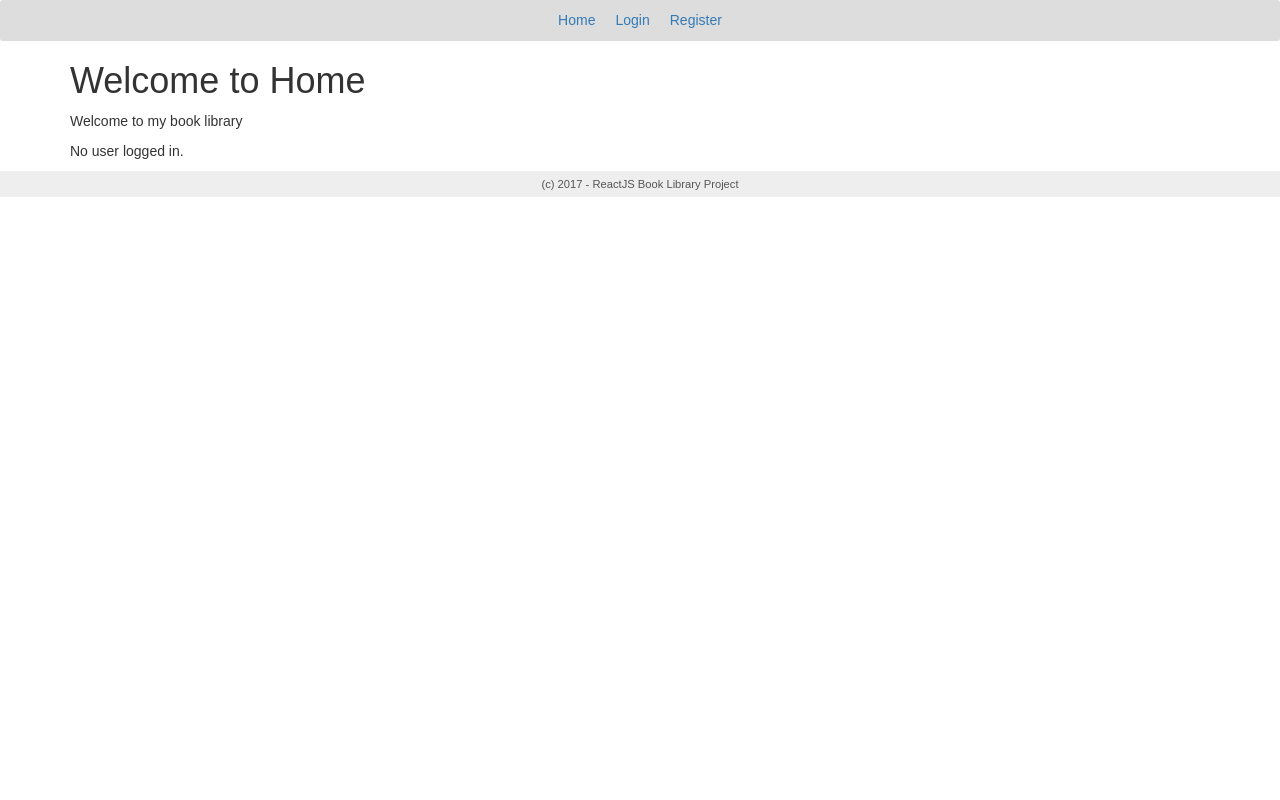
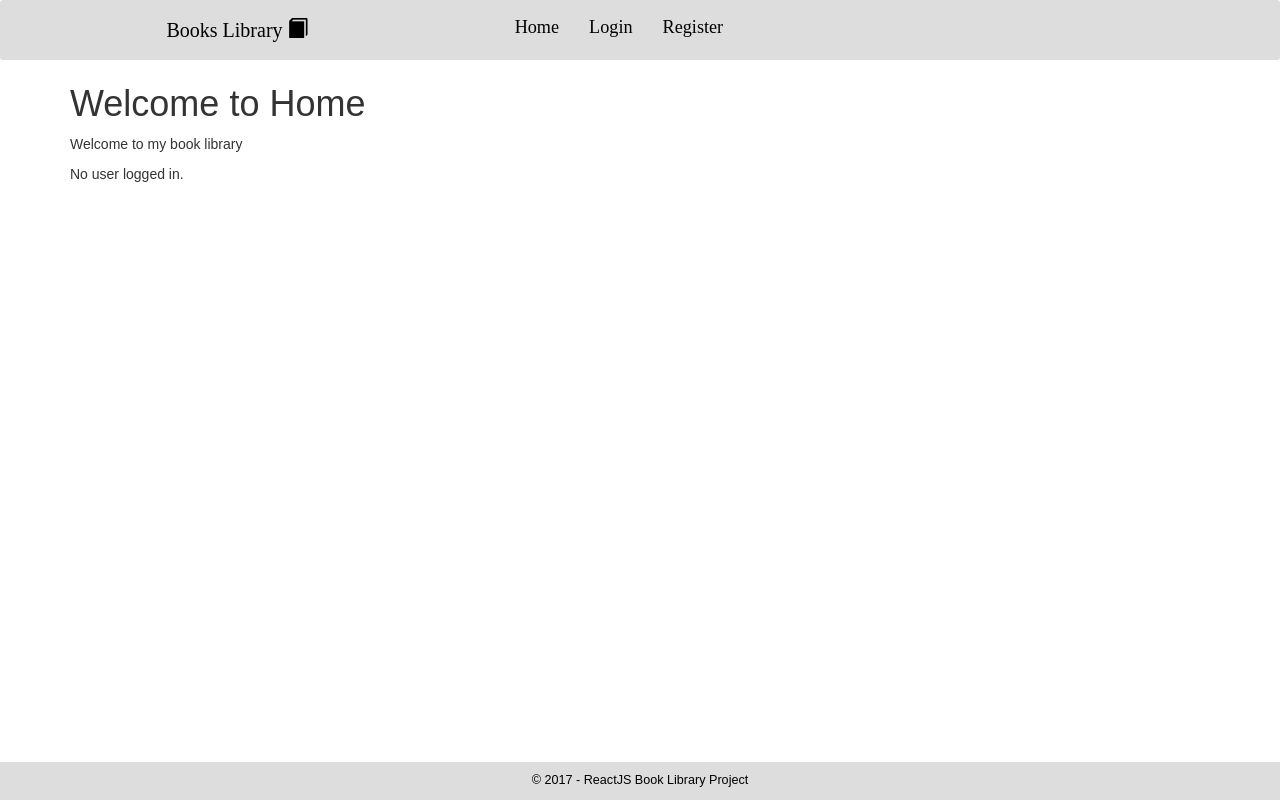
Before and after one commit to gyokkoo/books-library, a React (Create React App) app: page / in a window 1280 px wide. Built offline with nearby package versions, Linux system fonts and the light colour scheme.

Commit message:
Updated navbar and footer

```diff
--- a/public/index.html
+++ b/public/index.html
@@ -3,7 +3,10 @@
   <head>
     <meta charset="utf-8">
     <link rel="shortcut icon" href="%PUBLIC_URL%/favicon.ico">
-    <link rel="stylesheet" href="https://maxcdn.bootstrapcdn.com/bootstrap/3.3.7/css/bootstrap.min.css">
+
+    <link rel="stylesheet" href="https://maxcdn.bootstrapcdn.com/bootstrap/3.3.7/css/bootstrap.min.css" integrity="sha384-BVYiiSIFeK1dGmJRAkycuHAHRg32OmUcww7on3RYdg4Va+PmSTsz/K68vbdEjh4u" crossorigin="anonymous">
+    <link rel="stylesheet" href="https://maxcdn.bootstrapcdn.com/bootstrap/3.3.7/css/bootstrap-theme.min.css" integrity="sha384-rHyoN1iRsVXV4nD0JutlnGaslCJuC7uwjduW9SVrLvRYooPp2bWYgmgJQIXwl/Sp" crossorigin="anonymous">
+
     <title>Books Library | Share your books</title>
   </head>
   <body>
--- a/src/App.css
+++ b/src/App.css
@@ -1,6 +1,3 @@
-.App {
-}
-
 #infoBox, #errorBox, #loadingBox {
     width: 80%;
     margin: 10px auto;
@@ -10,6 +7,11 @@
     border-radius: 3px;
     display: none;
     cursor: pointer;
+}
+
+.main {
+    margin-top: 5%;
+    margin-bottom: 5%;
 }
 
 #loadingBox {
--- a/src/App.js
+++ b/src/App.js
@@ -2,8 +2,8 @@ import React, { Component } from 'react'
 import './App.css'
 import Helpers from './utilities/Helpers'
 
-import NavigationBar from './components/NavigationBar'
-import Footer from './components/Footer'
+import NavigationBar from './components/navbar/NavigationBar'
+import Footer from './components/footer/Footer'
 import Routes from './routes'
 
 import $ from 'jquery'
@@ -44,13 +44,13 @@ export default class App extends Component {
     return (
       <div className='App'>
         <NavigationBar />
-        <div className='container'>
-          <Routes />
+        <div className='container main'>
           <header>
             <div id='loadingBox'>Loading ..</div>
             <div id='infoBox'>Info msg</div>
             <div id='errorBox'>Error msg</div>
           </header>
+          <Routes />
         </div>
         <Footer />
       </div>
--- a/src/components/Footer.css
+++ /dev/null
@@ -1,7 +0,0 @@
-.footer-view {
-    text-align: center;
-    background: #EEE;
-    color: #555;
-    padding: 5px;
-    font-size: 0.8em;
-}
--- a/src/components/NavigationBar.css
+++ /dev/null
@@ -1,23 +0,0 @@
-.navigation-bar {
-    background: #DDD;
-    text-align: center;
-    padding: 10px 5px;
-    line-height: 1.5;
-    border-radius: 3px;
-    overflow: auto;
-}
-
-.navigation-bar a {
-    text-decoration: none;
-    padding: 5px 10px;
-    border-radius: 5px;
-}
-
-.navigation-bar a:hover {
-    background: #BBB;
-}
-
-.navigation-bar .loggedInUser {
-    float: right;
-    margin-right: 10px;
-}
--- /dev/null
+++ b/src/components/footer/Footer.css
@@ -0,0 +1,14 @@
+.footer-view {
+    clear: both;
+    position: fixed;
+    z-index: 10;
+    height: 3em;
+    text-align: center;
+    color: black;
+    font-size: 0.9em;
+    right: 0;
+    bottom: 0;
+    left: 0;
+    padding: 1rem;
+    background-color: #DDD;
+}
--- a/src/components/Footer.js
+++ b/src/components/footer/Footer.js
@@ -5,7 +5,7 @@ export default class Footer extends Component {
   render () {
     return (
       <div className='footer-view'>
-        (c) 2017 - ReactJS Book Library Project
+        &copy; 2017 - ReactJS Book Library Project
       </div>
     )
   }
--- /dev/null
+++ b/src/components/navbar/NavigationBar.css
@@ -0,0 +1,41 @@
+.navigation-bar {
+  font-size: 1.3em;
+  background: #ddd;
+  text-align: left;
+  line-height: 3;
+  border-radius: 3px;
+}
+
+.navigation-bar span a {
+  font-family: 'Verdana Georgia';
+  text-decoration: none;
+  color: black;
+  padding: 5px 15px;
+}
+
+.navigation-bar span a:hover {
+  padding: 12px 15px;
+  background-color:#775252;
+  color: white;
+  border-radius: 5px;
+}
+
+.navbar-header {
+  font-size: 1.1em;
+  text-decoration: none;
+  font-family: 'Verdana Georgia';
+  color: black;
+  float: left;
+  margin-left: 13%;
+  margin-right: 15%;
+}
+
+.navbar-header:visited, .navbar-header:hover, .navbar-header:focus {
+  text-decoration: none;
+  color: black;
+}
+
+.navigation-bar .loggedInUser {
+  float: right;
+  margin-right: 10%;
+}
--- a/src/components/NavigationBar.js
+++ b/src/components/navbar/NavigationBar.js
@@ -3,26 +3,38 @@ import { Link } from 'react-router-dom'
 
 import './NavigationBar.css'
 
-export default class NavigationBar extends Component {
+class NavigationBar extends Component {
   render () {
+    let navbarLinks
     if (window.sessionStorage.getItem('authToken') === null) {
-      return (
-        <div className='navigation-bar'>
+      navbarLinks =
+        <span>
           <Link to='/'>Home</Link>
           <Link to='/login'>Login</Link>
           <Link to='/register'>Register</Link>
-        </div>
-      )
+        </span>
     } else {
-      return (
-        <div className='navigation-bar'>
+      navbarLinks =
+        <span>
           <Link to='/'>Home</Link>
           <Link to='/books'>Books</Link>
           <Link to='/create-book'>Create Book</Link>
           <Link to='/logout'>Logout</Link>
           <span className='loggedInUser'>Welcome, {window.sessionStorage.getItem('username')}!</span>
+        </span>
+    }
+
+    return (
+      <nav>
+        <div className='navigation-bar navbar-fixed-top'>
+          <Link to='/' className='navbar-header'>
+            Books Library <span className='glyphicon glyphicon-book' />
+          </Link>
+          {navbarLinks}
         </div>
-      )
-    }
+      </nav>
+    )
   }
 }
+
+export default NavigationBar
```
